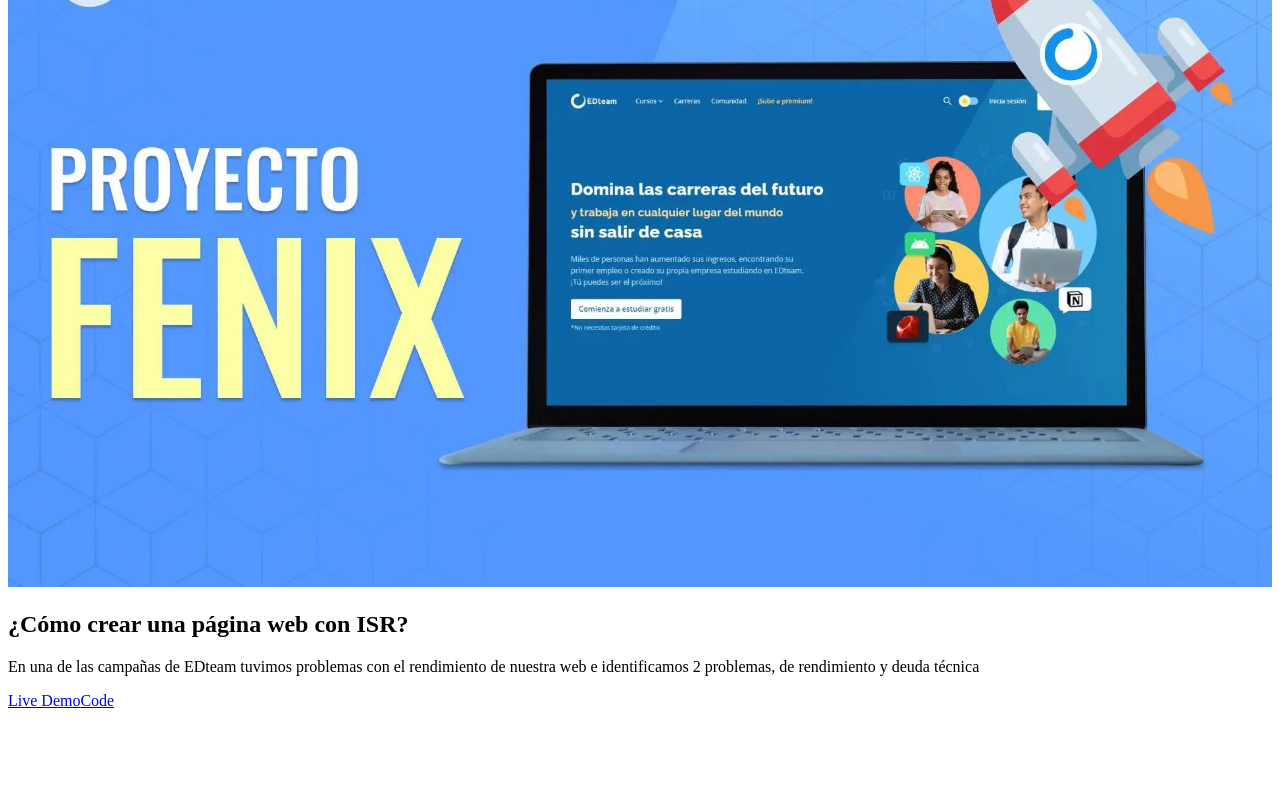
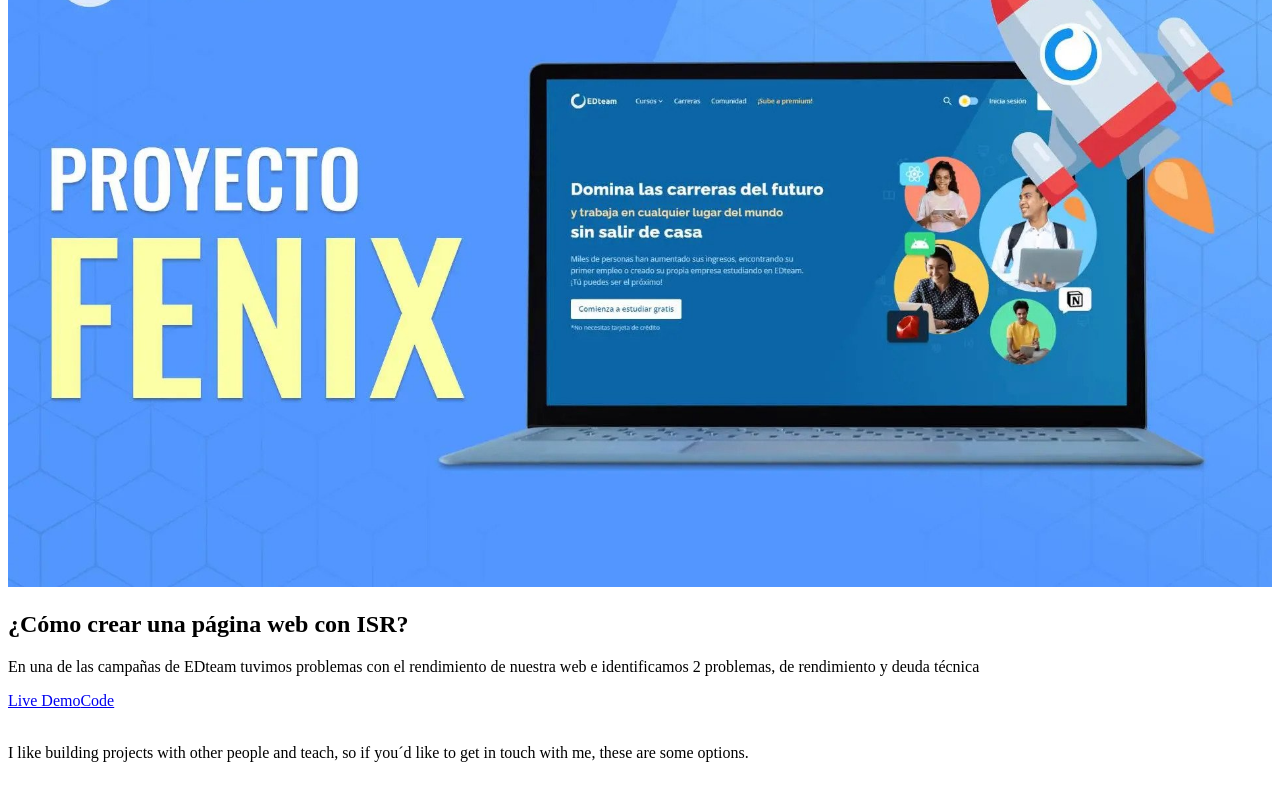
Before and after one commit to sam-621/rogeliosamuel.com, a Next.js app: page / in a window 1280 px wide. Shown: the part 3077-3877 px from the top of the page. Before the commit the page ends 3813 px from the top, so only its background shows below. Built offline with nearby package versions, Linux system fonts and the light colour scheme.

Commit message:
add footer section

```diff
--- a/src/components/sections/Footer.tsx
+++ b/src/components/sections/Footer.tsx
@@ -1,14 +1,15 @@
 import { Icons } from '@atoms/icons'
 import { Subtitle } from '@atoms/text/Subtitle'
+import { FC, MutableRefObject } from 'react'
 
-export const Footer = () => {
+export const Footer: FC<Props> = ({ refSection }) => {
   return (
-    <footer className="my-12">
+    <footer className="my-12 md:my-40" ref={refSection}>
       <div>
         <Subtitle
           variant="description"
           text="I like building projects with other people and teach, so if you´d like to get in touch with me, these are some options."
-          className="text-lg text-center"
+          className="text-lg text-center md:text-xl"
         />
       </div>
       <div>
@@ -17,3 +18,10 @@ export const Footer = () => {
     </footer>
   )
 }
+
+type Props = {
+  /**
+   * This props is only useful in desktop mode, in mobile mode you can just pass an empty mutable ref object
+   */
+  refSection: MutableRefObject<null>
+}
--- a/src/pages/index.tsx
+++ b/src/pages/index.tsx
@@ -26,13 +26,14 @@ export const Home = () => {
           </div>
           <ProjectsDesktop refSection={projectsSectionRef} />
           <BlogsDesktop refSection={blogSectionRef} />
+          <Footer refSection={contactSectionRef} />
         </>
       ) : (
         <>
           <Header />
           <Projects />
           <Blogs />
-          <Footer />
+          <Footer refSection={contactSectionRef} />
         </>
       )}
     </div>
```
